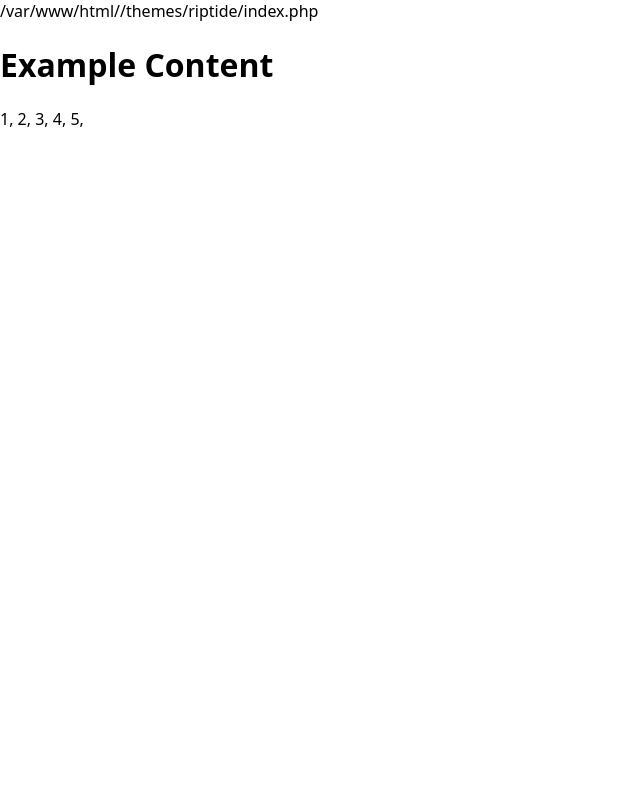
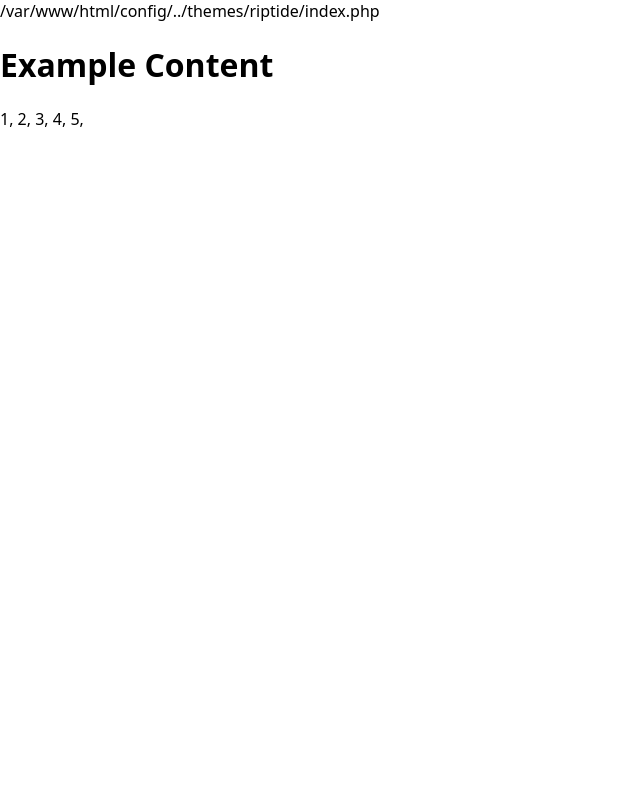
Before and after one commit to MaverickPL07/Riptide, a PHP site: page /riptide/ in a window 1280 px wide. Shown: the whole page, without its empty margins (0-640 px from the left). Run offline with PHP 8.4, Linux system fonts and the light colour scheme; data that the repository does not hold is empty; some libraries are stand-ins or nearby versions.

Commit message:
Change index.php

```diff
--- a/index.php
+++ b/index.php
@@ -1,5 +1,7 @@
 <?php
-    require_once __DIR__ . "/classes/Core.php";
+    require_once __DIR__ . "/config/config.php";
+    require_once ROOT . "/classes/Core.php";
+
     use Riptide\Core;
 
     Core::Run();
```
